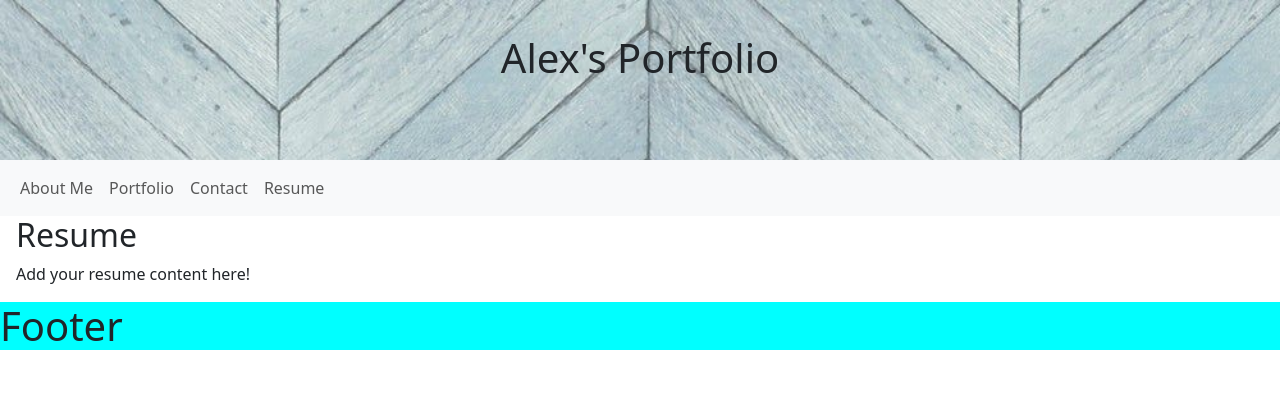
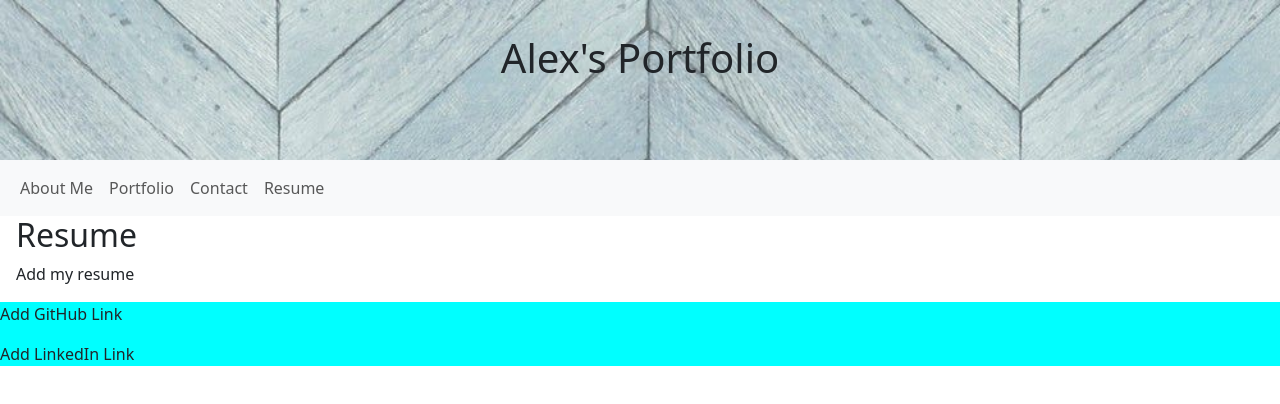
Before and after one commit to AlexLenson/React-Portfolio, a React (Vite) app: page /resume in a window 1280 px wide. Shown: the top 404 px of the page. Built offline with nearby package versions, Linux system fonts and the light colour scheme.

Commit message:
added placeholder text to footer

```diff
--- a/src/components/Contact.jsx
+++ b/src/components/Contact.jsx
@@ -6,7 +6,7 @@ function Contact() {
         <div>
             <h2>Contact Me</h2>
             <p>Feel free to drop me a message!</p>
-            {/* Add your contact form or any other relevant content */}
+            {/* Add contact form? */}
         </div>
     );
 }
--- a/src/components/Footer.jsx
+++ b/src/components/Footer.jsx
@@ -3,7 +3,8 @@
 function Footer () {
     return(
     <footer>
-        <h1>Footer</h1>
+        <p>Add GitHub Link</p>
+        <p>Add LinkedIn Link</p>
     </footer>
     )
 }
--- a/src/components/Resume.jsx
+++ b/src/components/Resume.jsx
@@ -5,8 +5,7 @@ function Resume() {
     return (
         <div>
             <h2>Resume</h2>
-            <p>Add your resume content here!</p>
-            {/* You can add your resume details, experience, education, etc. */}
+            <p>Add my resume</p>
         </div>
     );
 }
```
